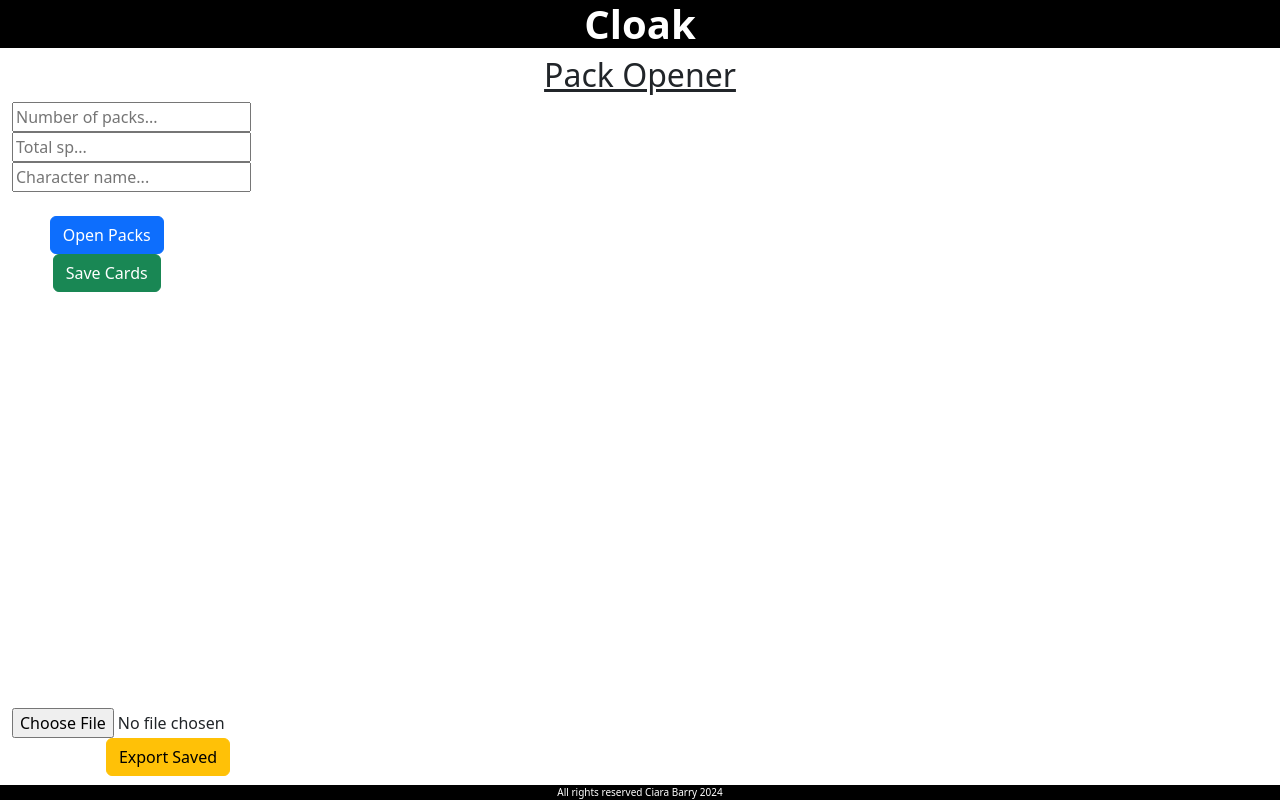
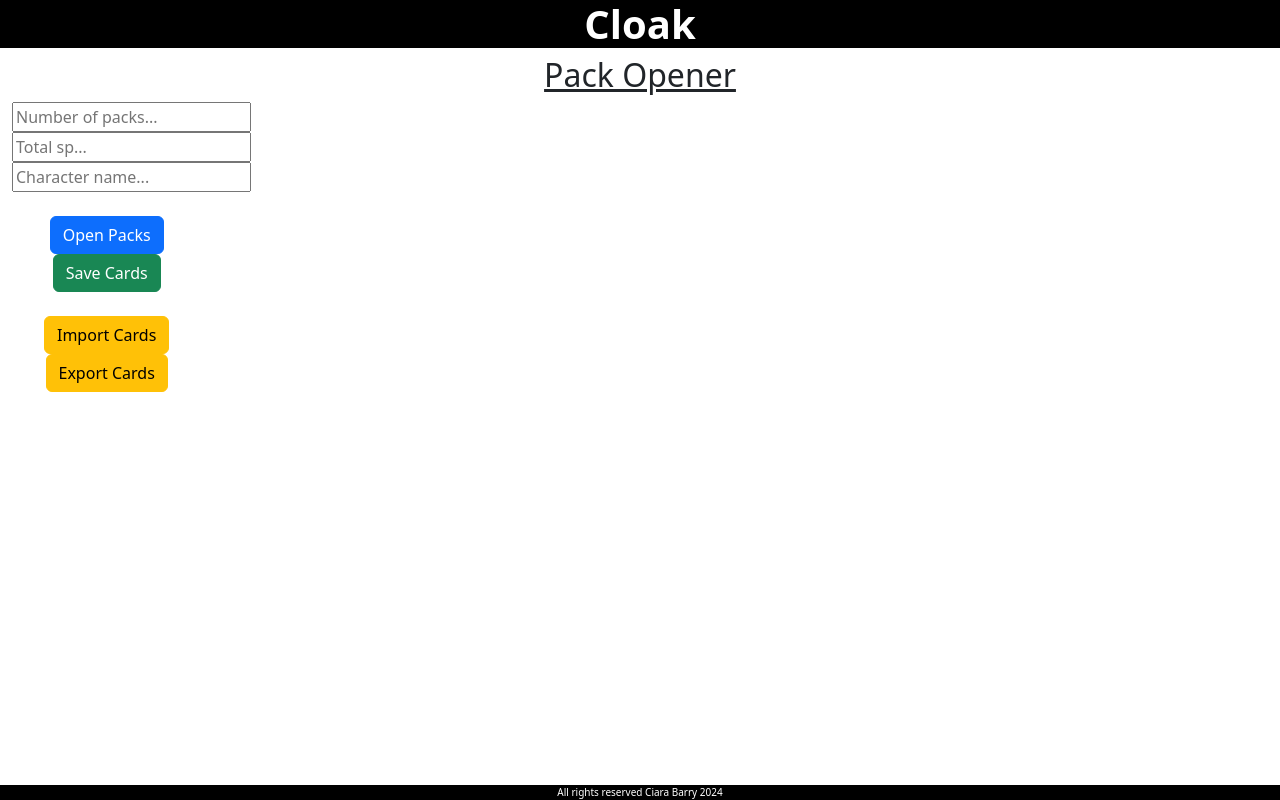
Before and after one commit to ciara1b/cloak-pack-opener, a React (Create React App) app: page / in a window 1280 px wide. Built offline with nearby package versions, Linux system fonts and the light colour scheme.

Commit message:
Improved file import functionality

```diff
--- a/src/components/FileReaderComponent.jsx
+++ b/src/components/FileReaderComponent.jsx
@@ -1,13 +1,15 @@
 import { Button } from 'react-bootstrap';
+import { useRef, useState } from "react";
 
 const FileReaderComponent = (props) => {
+    const fileInputRef = useRef();
+    const fr = new FileReader();
 
     const exportToCsv = () => {
         var CsvString = "Name,Value,Total Owned,\r\n";
         Object.entries(props.savedCards).map(([key, value]) => {
             let pair = key.split(",");
-            CsvString += pair[0].split("\r") + "," + pair[1] + "," + value + "," + "\r\n";
-            console.log(CsvString);
+            CsvString += pair[0].split("\r")[0] + "," + pair[1] + "," + value + "," + "\r\n";
         });
         CsvString = "data:application/csv," + encodeURIComponent(CsvString);
         var x = document.createElement("A");
@@ -19,7 +21,7 @@ const FileReaderComponent = (props) => {
 
     const importFromCsv = (e) => {
         if (e.target.files[0]) {
-            props.fr.onload = function (event) {
+            fr.onload = function (event) {
                 const string = event.target.result;
                 const csvRows = string.slice(string.indexOf("\n") + 1).split(",\r\n");
 
@@ -30,14 +32,16 @@ const FileReaderComponent = (props) => {
             }
         }
 
-        props.fr.readAsText(e.target.files[0]);
+        fr.readAsText(e.target.files[0]);
     }
 
     return (
         <div className="files">
-            <input type={"file"} accept={".csv"} onChange={importFromCsv} />
             <br />
-            <Button variant="warning" onClick={exportToCsv}>Export Saved</Button>{' '}
+            <Button variant="warning" onClick={()=>fileInputRef.current.click()}>Import Cards</Button>{' '}
+            <input onChange={importFromCsv} multiple={false} ref={fileInputRef} type='file'hidden/>
+            <br />
+            <Button variant="warning" onClick={exportToCsv}>Export Cards</Button>{' '}
         </div>
     );
   }
--- a/src/pages/PackOpener.jsx
+++ b/src/pages/PackOpener.jsx
@@ -14,8 +14,6 @@ const PackOpener = () => {
     const [charName, setCharName] = useState("");
     const [num, setNum] = useState();
     const [saved, setSaved] = useState({});
-
-    const fr = new FileReader();
 
     const randomNumberInRange = (min, max) => {
         return Math.floor(Math.random() * (max - min + 1)) + min;
@@ -102,7 +100,7 @@ const PackOpener = () => {
                         <br />
                         <Button variant="primary" onClick={handleClick}>Open Packs</Button>{' '}
                         <Button variant="success" onClick={handleSave}>Save Cards</Button>{' '}
-                        <FileReaderComponent savedCards={saved} fileReader={fr} cn={charName} />
+                        <FileReaderComponent savedCards={saved} cn={charName} />
                     </Col>
                     <Col xs={9}>
                         <ListPacksComponent openedPacks={packs} normArr={normals} premArr={premiums} />
--- a/src/styles/PackOpener.css
+++ b/src/styles/PackOpener.css
@@ -1,7 +1,3 @@
-.pack-opener-content {
-    padding-bottom: 10vh;
-}
-
 .pack-opener-content > h2 {
     text-decoration: underline;
     text-align: center;
@@ -39,9 +35,3 @@ b {
     gap: 2vw;
     overflow: hidden;
 }
-
-.files {
-    bottom: 0;
-    margin-bottom: 3vh;
-    position: fixed;
-}
```
